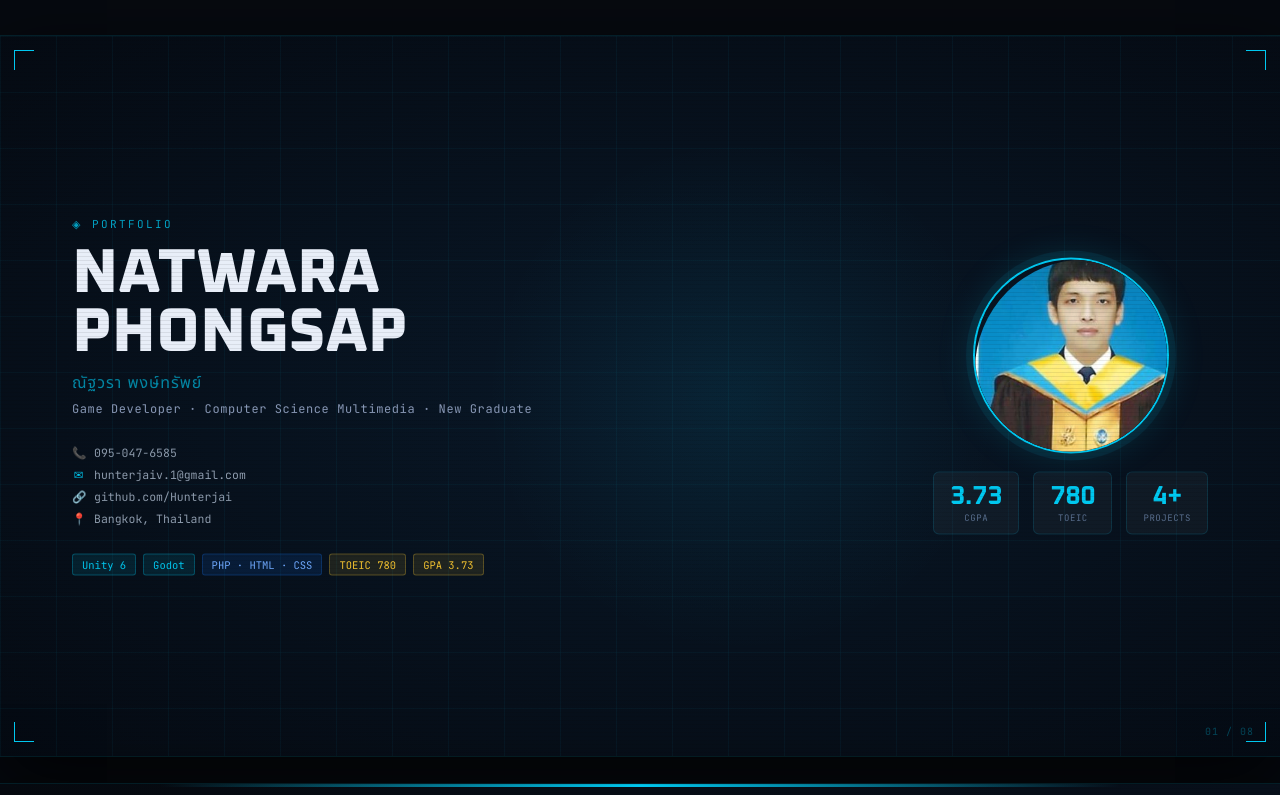
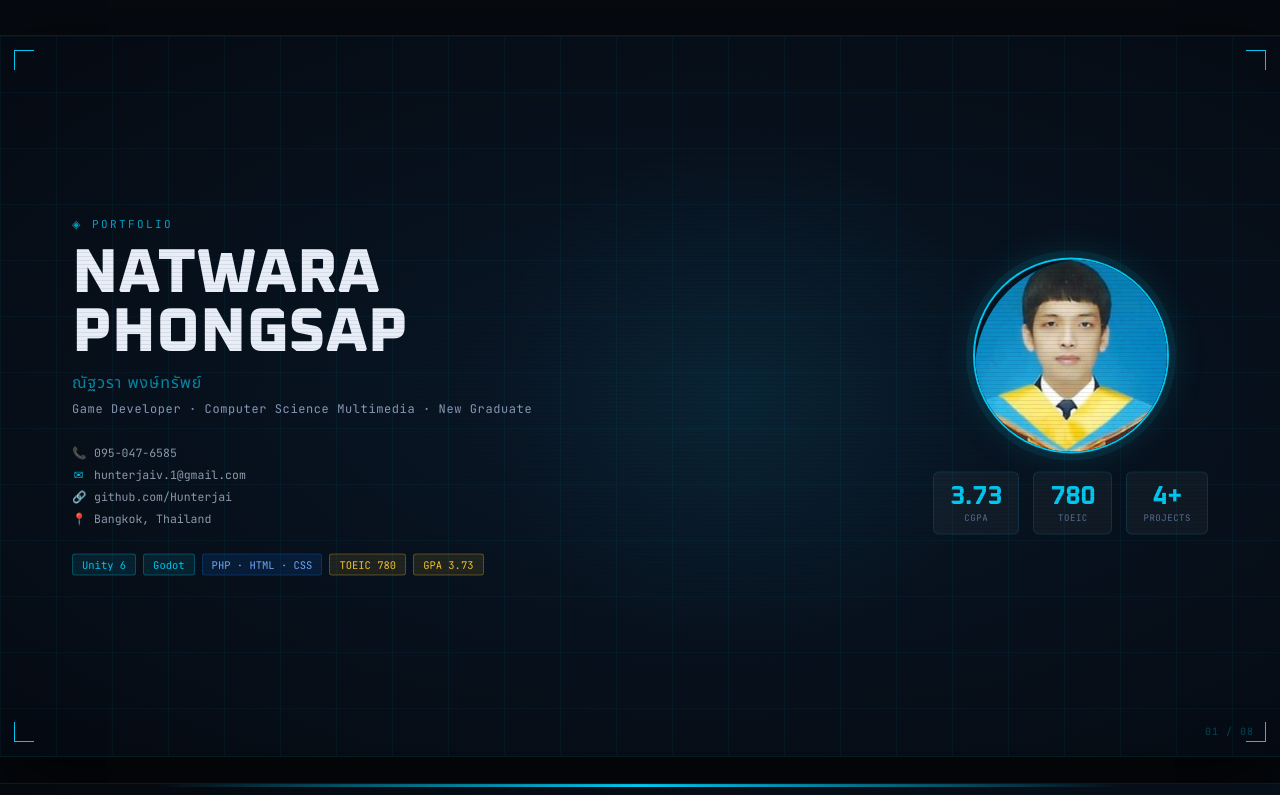
Before and after one commit to Hunterjai/Portfolio, a plain HTML site: page index.html in a window 1280 px wide. Shown: the top 795 px of the page. Drawn offline with Linux system fonts and the light colour scheme.

Commit message:
Add files via upload

```diff
--- a/index.html
+++ b/index.html
@@ -284,7 +284,7 @@ body{
   <div class="right">
     <div class="aframe">
       <div class="ph" style="width:220px;height:220px;border-radius:50%;border:none;">
-        <img src="1.jpg" alt="Profile Photo" class="no-expand">
+        <img src="1.jpg" alt="Profile Photo" class="no-expand" style="object-position: center 10%; transform: scale(1.15) translateX(-8%);">
       </div>
     </div>
     <div class="stats">
```
